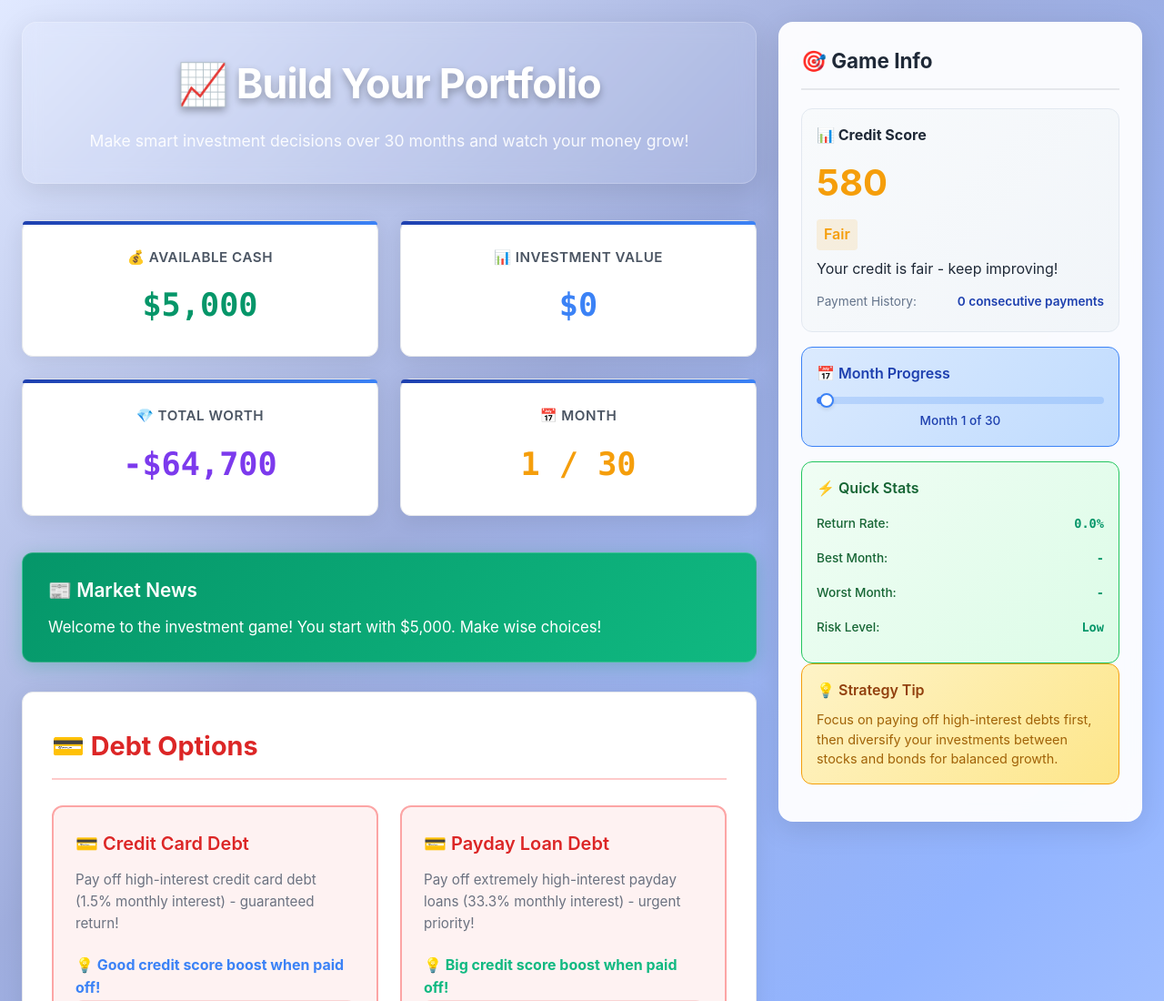
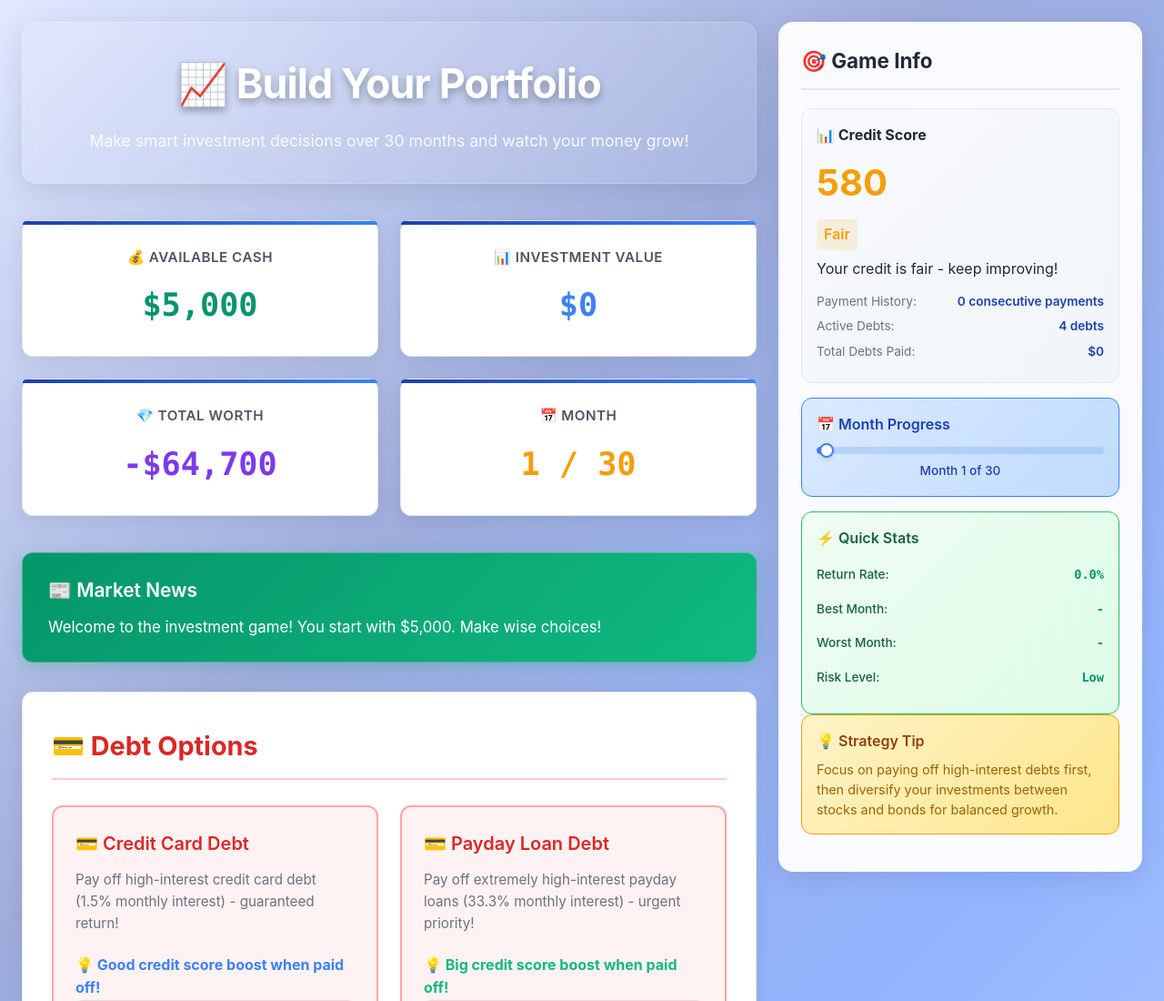
Before and after one commit to Jacob-Lor/sink, a plain HTML site: page index.html in a window 1280 px wide. Shown: the top 1100 px of the page at 91% size. Drawn offline with Linux system fonts and the light colour scheme.

Commit message:
Your new commit message

```diff
--- a/index.html
+++ b/index.html
@@ -1342,6 +1342,14 @@
                     <div class="credit-score-factor">
                         <span class="credit-score-factor-label">Payment History:</span>
                         <span class="credit-score-factor-value" id="paymentHistory">0 payments</span>
+                    </div>
+                    <div class="credit-score-factor">
+                        <span class="credit-score-factor-label">Active Debts:</span>
+                        <span class="credit-score-factor-value" id="activeDebts">4 debts</span>
+                    </div>
+                    <div class="credit-score-factor">
+                        <span class="credit-score-factor-label">Total Debts Paid:</span>
+                        <span class="credit-score-factor-value" id="totalDebtsPaid">$0</span>
                     </div>
                 </div>
             </div>
@@ -1802,9 +1810,18 @@
                 creditDescElement.textContent = creditInfo.description;
             }
 
-            // Update payment history only
+            // Update payment history
             document.getElementById('paymentHistory').textContent =
                 `${creditScoreSystem.consecutiveOnTimePayments} consecutive payments`;
+
+            // Update active debts count
+            const activeDebtsCount = creditScoreSystem.getActiveDebtTypes().length;
+            document.getElementById('activeDebts').textContent =
+                `${activeDebtsCount} debt${activeDebtsCount !== 1 ? 's' : ''}`;
+
+            // Update total debts paid
+            document.getElementById('totalDebtsPaid').textContent =
+                formatCurrency(creditScoreSystem.totalDebtPaidOff);
         }
 
         function showCreditScoreChange(scoreChange) {
```
Also changed, not shown: timestamp.txt (added).
